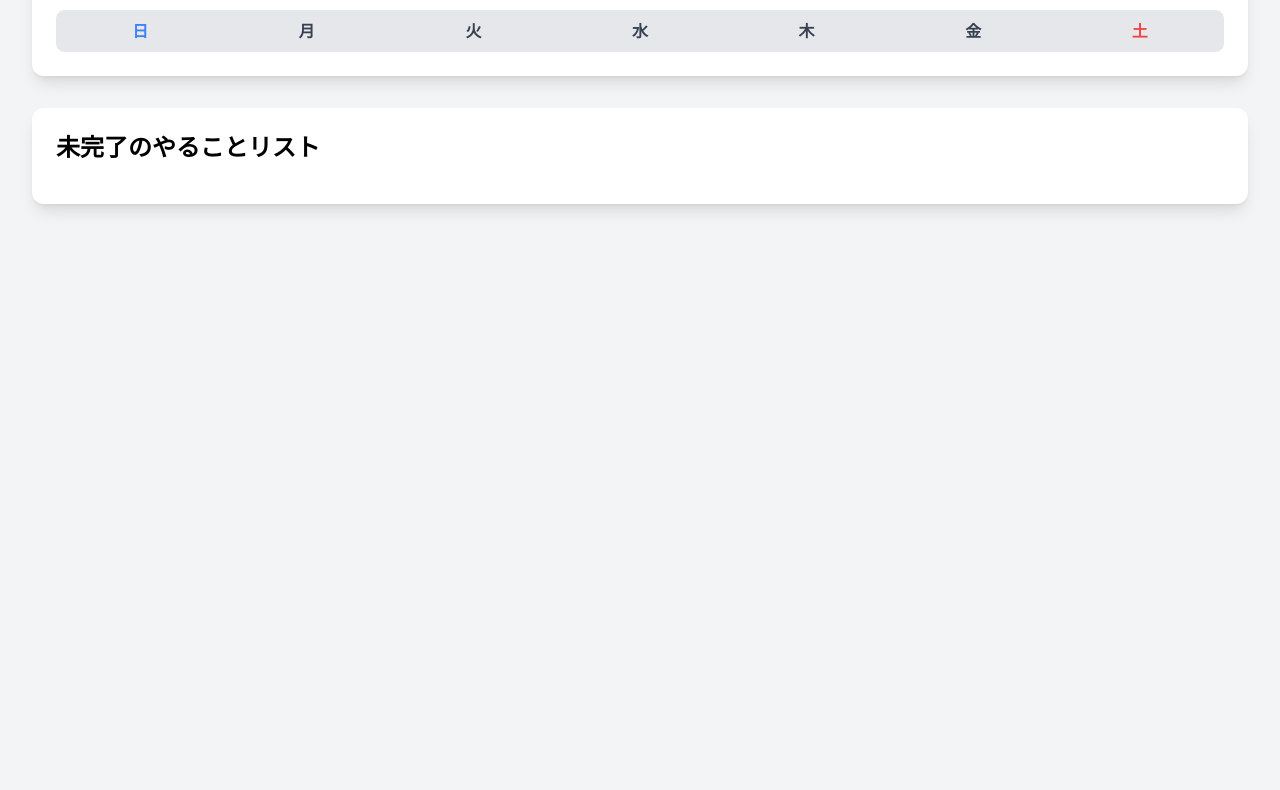
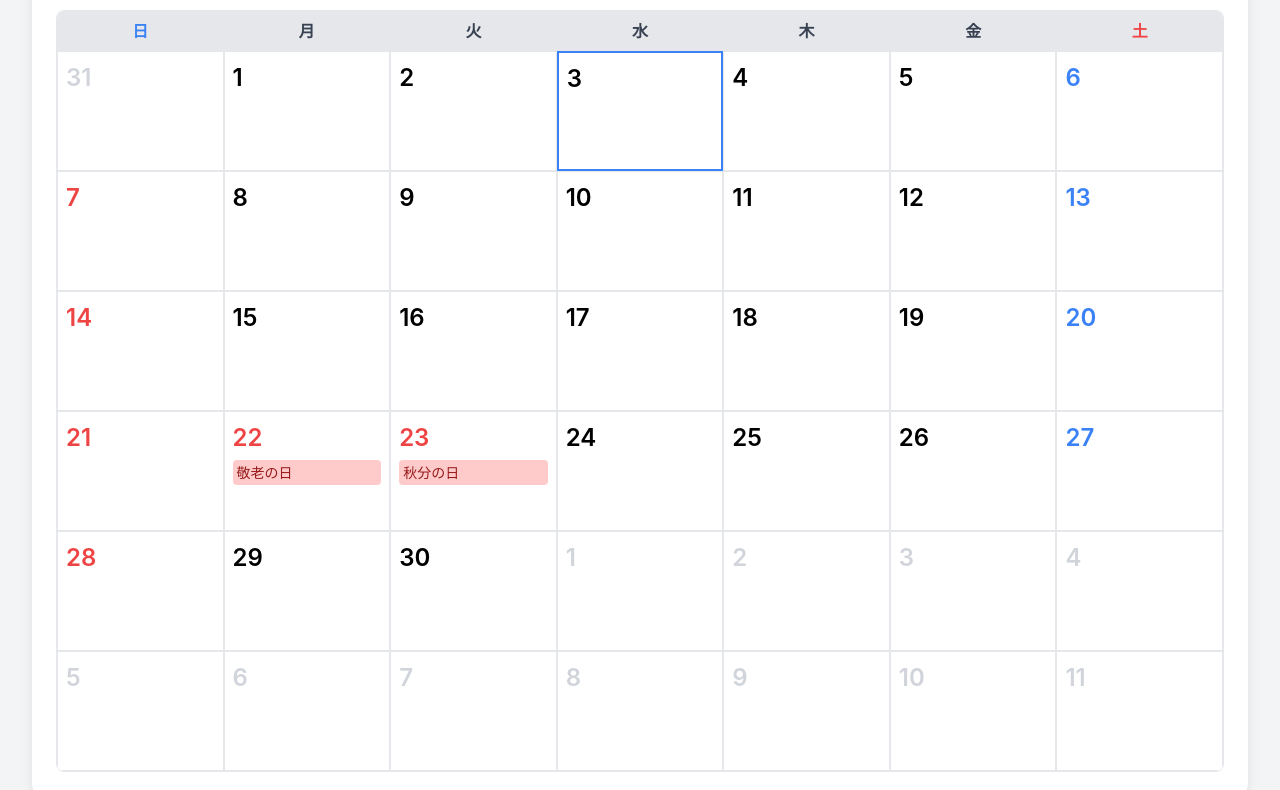
Before and after one commit to darako0409/literacy, a plain HTML site: page karennda-.html in a window 1280 px wide. Shown: the part 110-900 px from the top of the page. Before the commit the page ends 800 px from the top, so only its background shows below. Drawn offline with nearby package versions, Linux system fonts and the light colour scheme; no server answers.

Commit message:
Update karennda-.html

```diff
--- a/karennda-.html
+++ b/karennda-.html
@@ -122,16 +122,20 @@
 
         // Firebaseの設定と初期化
         const appId = typeof __app_id !== 'undefined' ? __app_id : 'default-app-id';
-        const firebaseConfig = typeof __firebase_config !== 'undefined' ? JSON.parse(__firebase_config) : {};
+        const firebaseConfig = typeof __firebase_config !== 'undefined' ? JSON.parse(__firebase_config) : null;
         let app = null;
         let db = null;
         let auth = null;
+
+        // Firebaseの初期化を`firebaseConfig`が存在する場合にのみ実行
+        if (firebaseConfig) {
             try {
                 app = initializeApp(firebaseConfig);
                 db = getFirestore(app);
                 auth = getAuth(app);
             } catch (e) {
                 console.error("Firebase initialization failed:", e);
+            }
         }
 
         // ローディングメッセージを表示
@@ -153,7 +157,9 @@
         // 認証
         const authAndInit = async () => {
             if (!auth || !db) {
-                showStatusMessage('Firebaseが初期化されていません。');
+                showStatusMessage('ローカルモードで実行中。データは保存されません。');
+                renderCalendar(currentYear, currentMonth); // Firebaseなしでカレンダーをレンダリング
+                renderIncompleteTodos();
                 return;
             }
             try {
@@ -478,4 +484,3 @@
     </script>
 </body>
 </html>
-</html>
```
Lines whose indentation alone changed are shown as unchanged.
